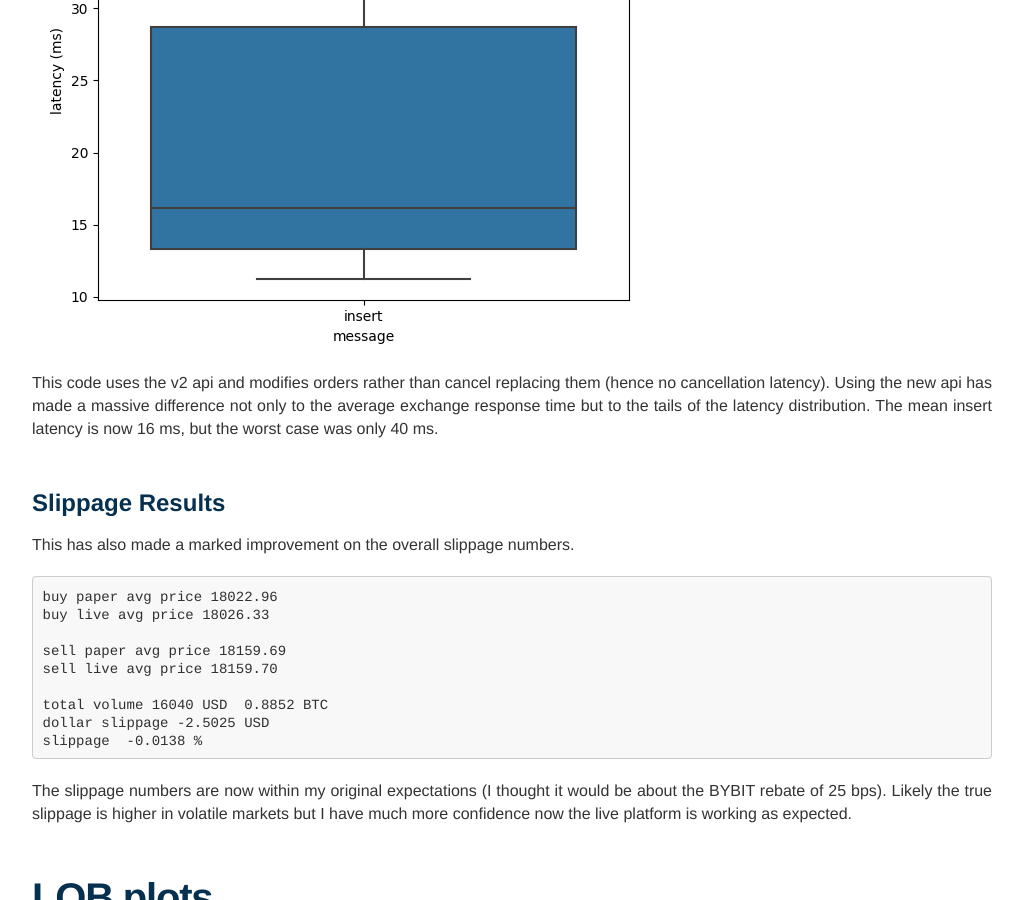
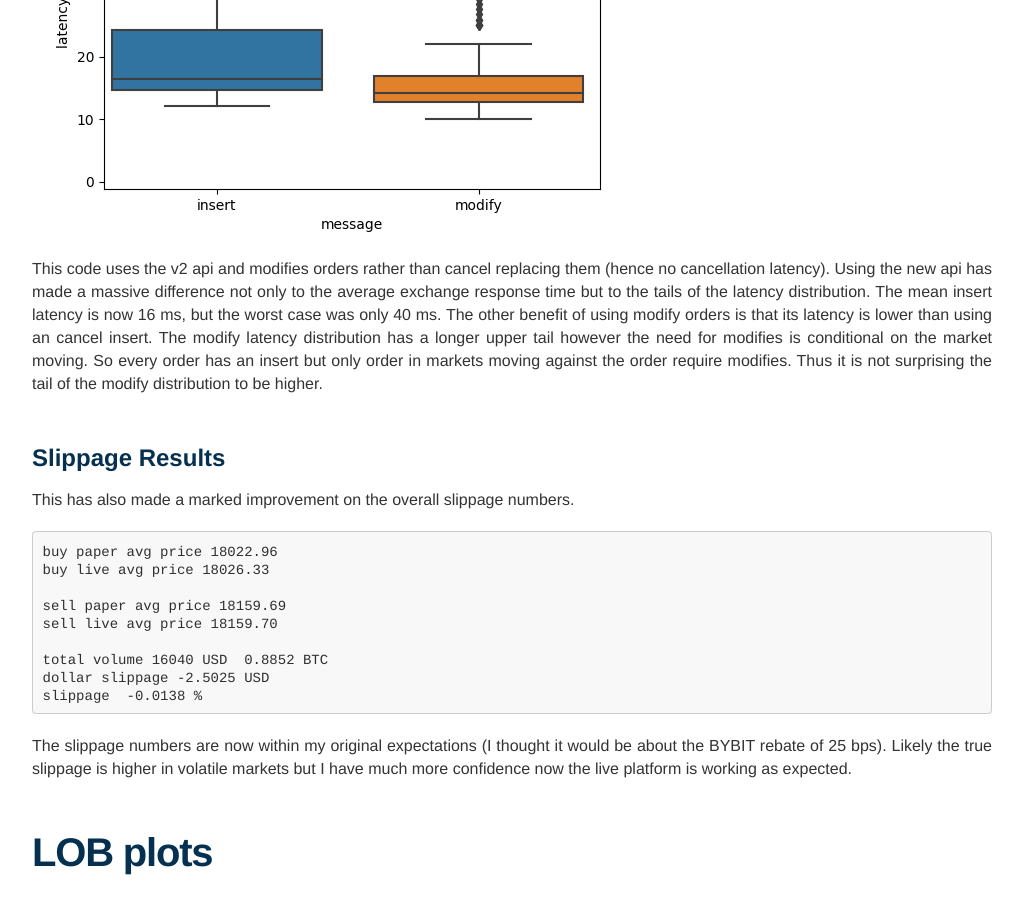
Before and after one commit to MarkRBest/markrbest.github.io, a Jekyll site: the page built from _posts/2020-12-12-slippage-part-4.md, in a window 1280 px wide and 900 px high, scrolled down 1246 px. Shown: the whole window, without its empty margins (128-1151 px from the left). Built offline with Jekyll 4.4.1, drawn with Linux system fonts in a browser that asks for light colours; nearby versions of some CDN libraries; comment, search, counter and statistics services are not loaded; some of the changed text lies outside the part shown.

Commit message:
update charts

```diff
--- a/_posts/2020-12-12-slippage-part-4.md
+++ b/_posts/2020-12-12-slippage-part-4.md
@@ -9,8 +9,8 @@ category:
 The slippage saga is thankfully coming to an end.
 Even after all my best efforts, it seems that the issue was related to something I had not foreseen.
 The experience has helped confirm the use of this blog as a [cardboard chewbacca](/joel-spolsky/).
-During research about hidden size on BYBIT and book cleaning, I was reading the API change logs and notice that the
-open-api was in the process of being deprecated and it had moved to a new set of endpoints.
+During research about hidden size on BYBIT and book cleaning, I was reading the API change logs and noticed that the
+open-api was in the process of being deprecated.
 I didn't think too much of it other than the need to upgrade due to the old endpoints being decommissioned.
 
 Then I looked at the results...
@@ -23,11 +23,14 @@ These were the latency results using the open api from a machine with 7 ms ping
 The average trade latency was 180 ms but there were very long tails. One order took 7 seconds which is not on the
 chart since it was such a massive outlier, it made seeing the core of the distribution difficult.
 
-![v2](/assets/2020-12-12/v2-box-plot.png)
+![v2](/assets/2020-12-12/insert-modify-latency.png)
 
 This code uses the v2 api and modifies orders rather than cancel replacing them (hence no cancellation latency).
 Using the new api has made a massive difference not only to the average exchange response time but to the tails of the latency distribution.
-The mean insert latency is now 16 ms, but the worst case was only 40 ms.
+The mean insert latency is now 16 ms, but the worst case was only 40 ms. The other benefit of using modify orders is that its latency is lower
+than using an cancel insert. The modify latency distribution has a longer upper tail however the need for modifies is
+conditional on the market moving. So every order has an insert but only order in markets moving against the order
+require modifies. Thus it is not surprising the tail of the modify distribution to be higher.
 
 ## Slippage Results
 
```
Also changed, not shown: assets/2020-12-12/insert-modify-latency.png (added).
